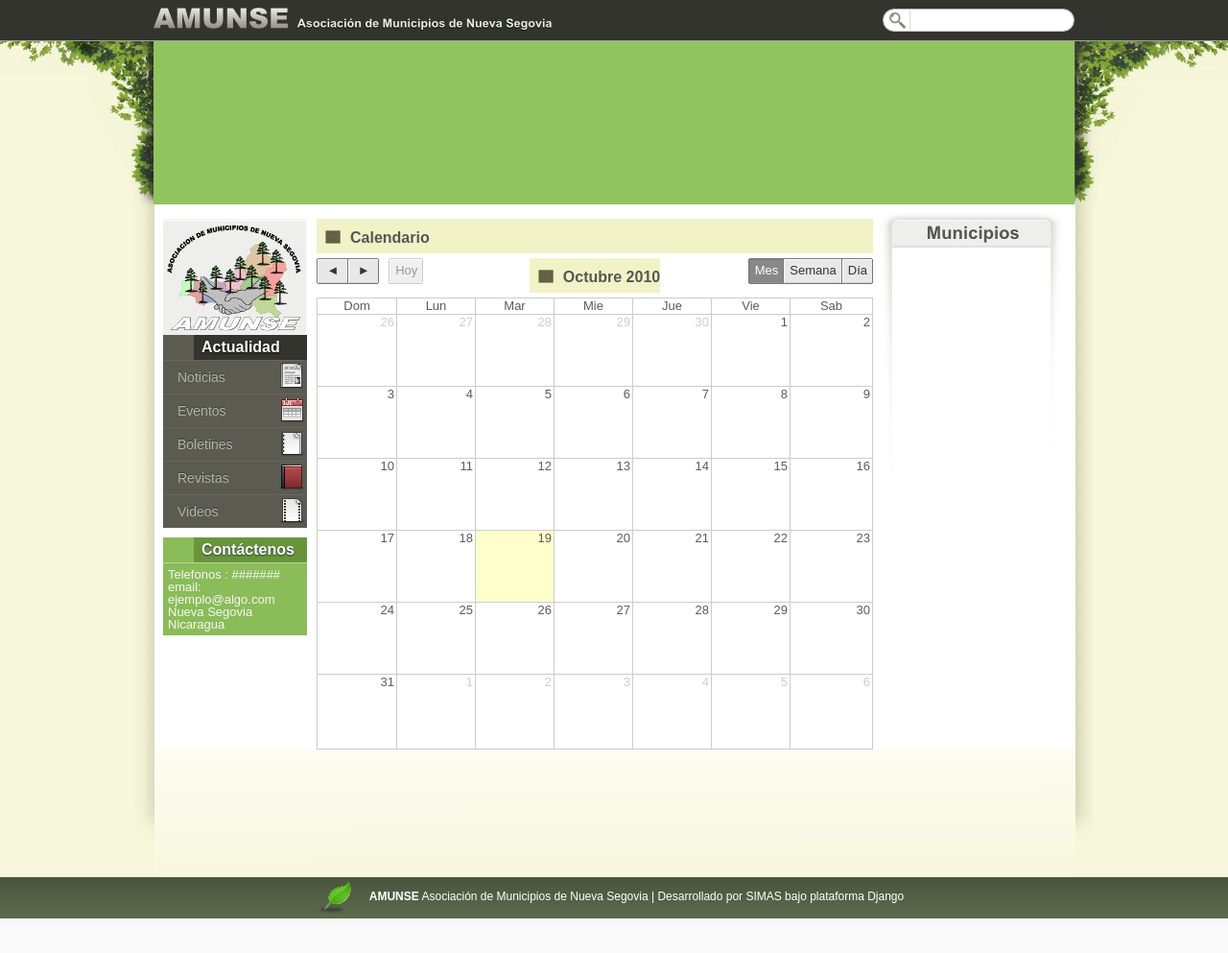
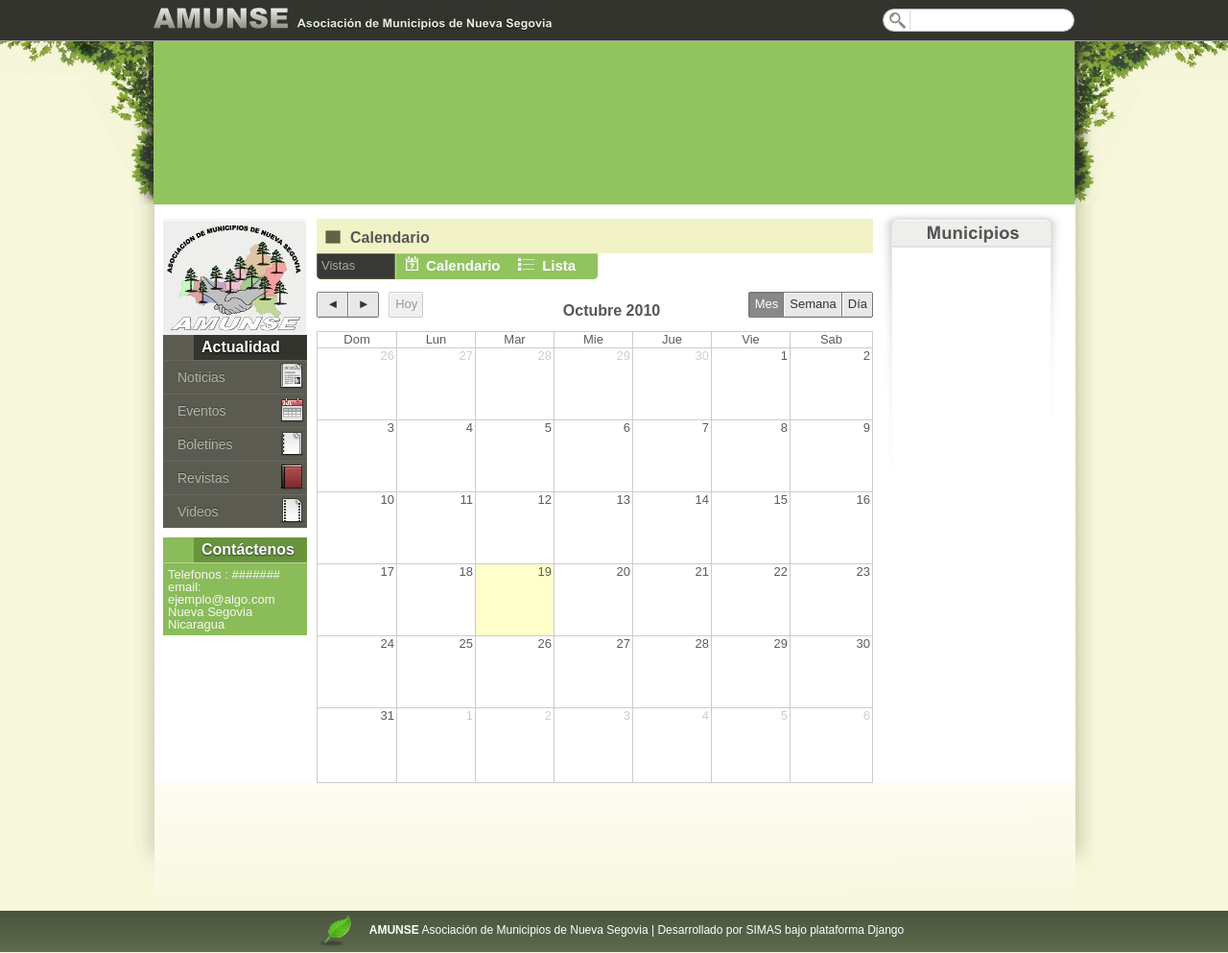
Before and after one commit to byroncorrales/amunse, a Django app: template amunse/templates/eventos/calendario.html in a window 1280 px wide. Shown: the whole page at 96% size. Before the commit the page ends 958 px from the top, so only its background shows below. Run offline with Django 3.2, Linux system fonts and the light colour scheme; the template is opened without the code that fills it, so the values that code supplies are empty; parts of the project's set-up code (start-up, migrations or seed data) failed here and were passed over.

Commit message:
bloque acciones de eventos

```diff
--- a/amunse/media/css/estilo.css
+++ b/amunse/media/css/estilo.css
@@ -658,6 +658,27 @@ margin-left:4px;
     -moz-border-radius: 5px 5px 5px 5px;
 }
 
+#acciones a, #acciones a:visited{
+    text-decoration:none;
+    color:#fff;
+    font-weight:bold;
+    margin-right:15px;
+    font-size:15px;
+}
+
+#acciones a:hover{
+    border-bottom:#729C49 4px solid;
+}
+
+#acciones img{
+    margin-right:8px;
+}
+
+
+.fc-header-title{
+background:none !important;
+}
+
 .paginacion{
     padding:10px;
     border:#f2f2db 1px solid;
--- a/amunse/templates/eventos/calendario.html
+++ b/amunse/templates/eventos/calendario.html
@@ -48,6 +48,10 @@
 {%endblock%}
 {%block cuerpo%}
        <h2>Calendario</h2>
-
+        <div id="acciones">
+            <div class="label">Vistas </div>
+            <a href="/eventos/calendario"><img src="{{MEDIA_URL}}imagen/calendarioicon.png">Calendario</a>
+            <a href="/eventos"><img src="{{MEDIA_URL}}imagen/listaicon.png">Lista</a>
+        </div>
        <div id="calendar"></div>
 {%endblock %}
--- a/amunse/templates/eventos/index.html
+++ b/amunse/templates/eventos/index.html
@@ -2,7 +2,11 @@
 {%block title%}Eventos{%endblock%}
 {%block cuerpo%}
        <h2>Eventos</h2>
-
+        <div id="acciones">
+            <div class="label">Vistas </div>
+            <a href="/eventos/calendario"><img src="{{MEDIA_URL}}imagen/calendarioicon.png">Calendario</a>
+            <a href="/eventos"><img src="{{MEDIA_URL}}imagen/listaicon.png">Lista</a>
+        </div>
        <div id="lista">
            {%for evento in eventos.object_list%}
            <div id="elemento_lista">
--- a/amunse/templates/noticias/noticias_lista.html
+++ b/amunse/templates/noticias/noticias_lista.html
@@ -18,7 +18,7 @@
         <h2>Noticias</h2>
         <div id="acciones">
             <form name="formulario" action="" method="get">
-                        <div class="label">Categorias: </div>
+                        <div class="label">Categorias </div>
                         <select id="id_categoria" name="categoria" >
                             <option value="">-------</option>
                             {%for categoria_noticia in categoria_noticia%}
```
Also changed, not shown: amunse/media/imagen/calendarioicon.png (added), amunse/media/imagen/listaicon.png (added).
